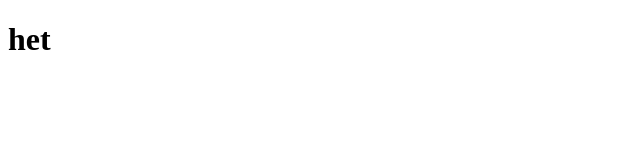
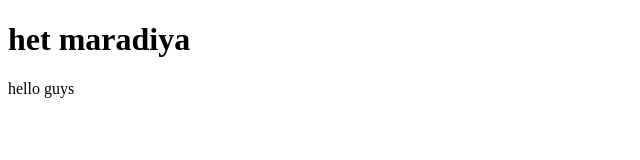
Before and after one commit to hetmardiya/front_website, a plain HTML site: page index.html in a window 1280 px wide. Shown: the whole page, without its empty margins (0-640 px from the left). Drawn offline with Linux system fonts and the light colour scheme.

Commit message:
just an onother day

```diff
--- a/index.html
+++ b/index.html
@@ -6,6 +6,7 @@
     <title>Document</title>
 </head>
 <body>
-    <h1>het</h1>
+    <h1>het maradiya</h1>
+    <p>hello guys</p>
 </body>
 </html>
```
